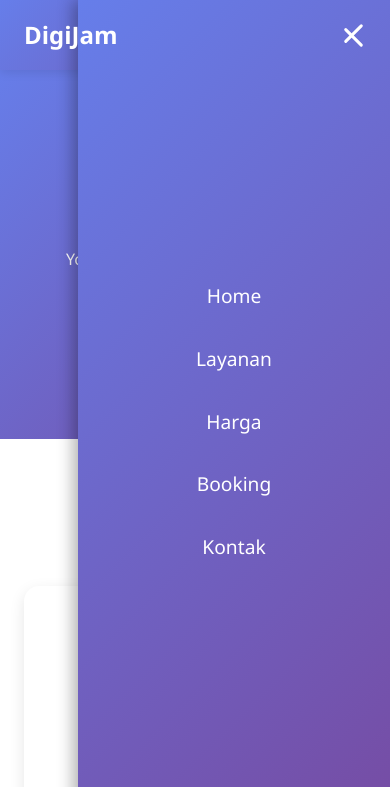
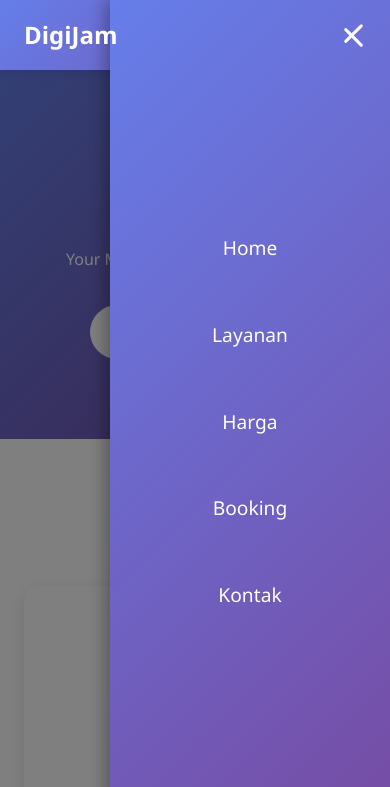
Before and after one commit to Grafithands/digijam-, a plain HTML site: page index.html in a window 390 px wide. Both pictures are taken after a click on the element 353 px from the left and 35 px from the top of the page. Shown: the top 787 px of the page. Drawn offline with Linux system fonts and the light colour scheme.

```diff
--- a/index.html
+++ b/index.html
@@ -90,6 +90,25 @@
 
         .menu-toggle.active span:nth-child(3) {
             transform: rotate(-45deg) translate(7px, -7px);
+        }
+
+        /* Mobile Menu Overlay */
+        .menu-overlay {
+            display: none;
+            position: fixed;
+            top: 0;
+            left: 0;
+            width: 100%;
+            height: 100vh;
+            background: rgba(0, 0, 0, 0.5);
+            z-index: 999;
+            opacity: 0;
+            transition: opacity 0.3s;
+        }
+
+        .menu-overlay.active {
+            display: block;
+            opacity: 1;
         }
 
         /* Hero Section */
@@ -532,24 +551,33 @@
                 position: fixed;
                 top: 0;
                 right: -100%;
-                width: 70%;
+                width: 75%;
+                max-width: 300px;
                 height: 100vh;
                 background: linear-gradient(135deg, #667eea 0%, #764ba2 100%);
                 flex-direction: column;
                 justify-content: center;
                 align-items: center;
-                gap: 2rem;
+                gap: 2.5rem;
                 transition: right 0.3s ease;
                 z-index: 1000;
                 box-shadow: -5px 0 15px rgba(0,0,0,0.3);
+                padding: 2rem;
             }
 
             .nav-links.active {
                 right: 0;
             }
 
+            .nav-links li {
+                width: 100%;
+                text-align: center;
+            }
+
             .nav-links a {
-                font-size: 1.2rem;
+                font-size: 1.3rem;
+                display: block;
+                padding: 0.5rem;
             }
 
             nav {
@@ -664,6 +692,11 @@
 
             .nav-links {
                 width: 80%;
+                max-width: 280px;
+            }
+
+            .nav-links a {
+                font-size: 1.2rem;
             }
         }
     </style>
@@ -687,6 +720,9 @@
             </ul>
         </nav>
     </header>
+
+    <!-- Menu Overlay -->
+    <div class="menu-overlay" id="menuOverlay" onclick="closeMenu()"></div>
 
     <!-- Hero Section -->
     <section id="home" class="hero">
@@ -930,15 +966,29 @@
         function toggleMenu() {
             const navLinks = document.getElementById('navLinks');
             const menuToggle = document.querySelector('.menu-toggle');
+            const menuOverlay = document.getElementById('menuOverlay');
+
             navLinks.classList.toggle('active');
             menuToggle.classList.toggle('active');
+            menuOverlay.classList.toggle('active');
+
+            // Prevent body scroll when menu is open
+            if (navLinks.classList.contains('active')) {
+                document.body.style.overflow = 'hidden';
+            } else {
+                document.body.style.overflow = 'auto';
+            }
         }
 
         function closeMenu() {
             const navLinks = document.getElementById('navLinks');
             const menuToggle = document.querySelector('.menu-toggle');
+            const menuOverlay = document.getElementById('menuOverlay');
+
             navLinks.classList.remove('active');
             menuToggle.classList.remove('active');
+            menuOverlay.classList.remove('active');
+            document.body.style.overflow = 'auto';
         }
 
         function sendToWhatsApp(event) {
```
